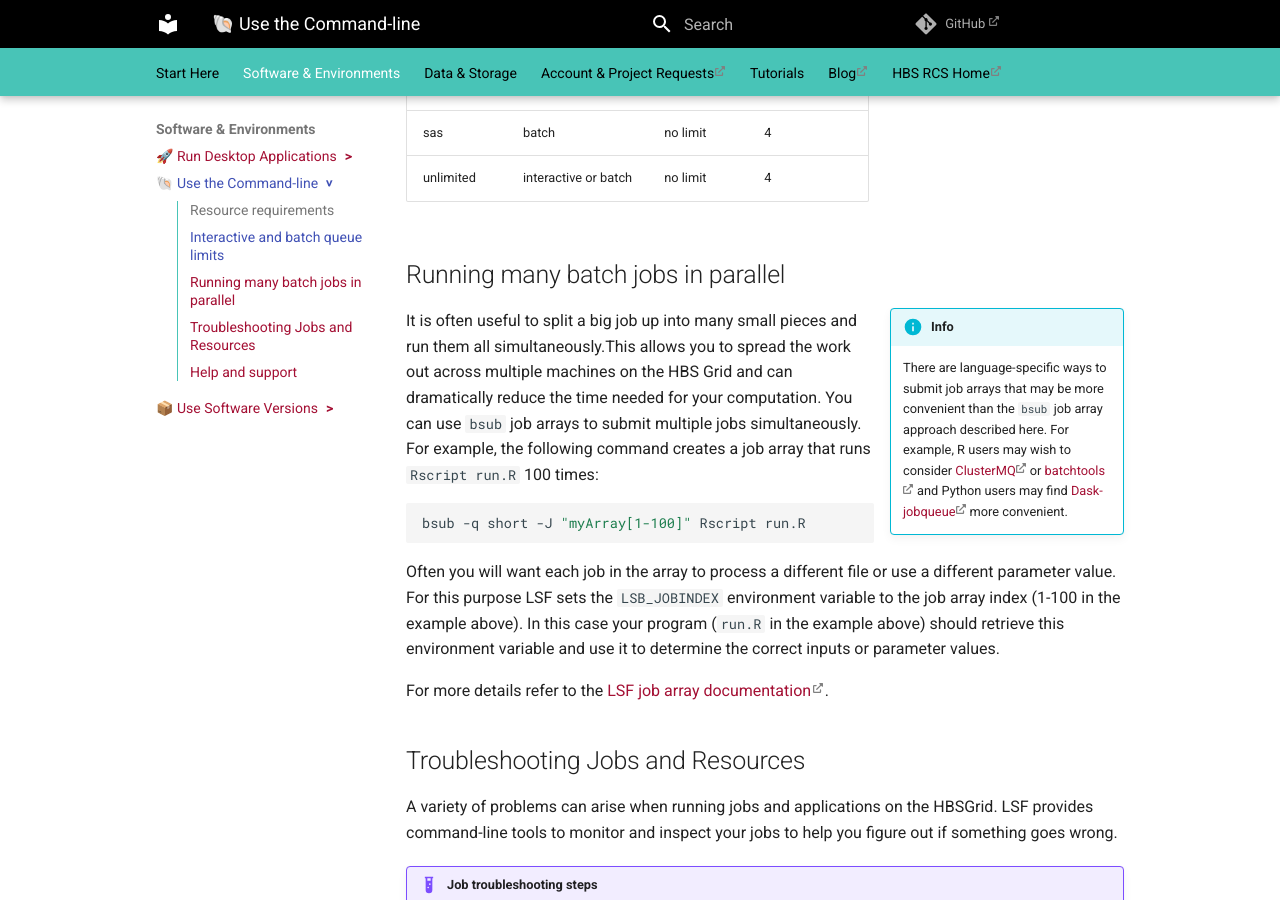
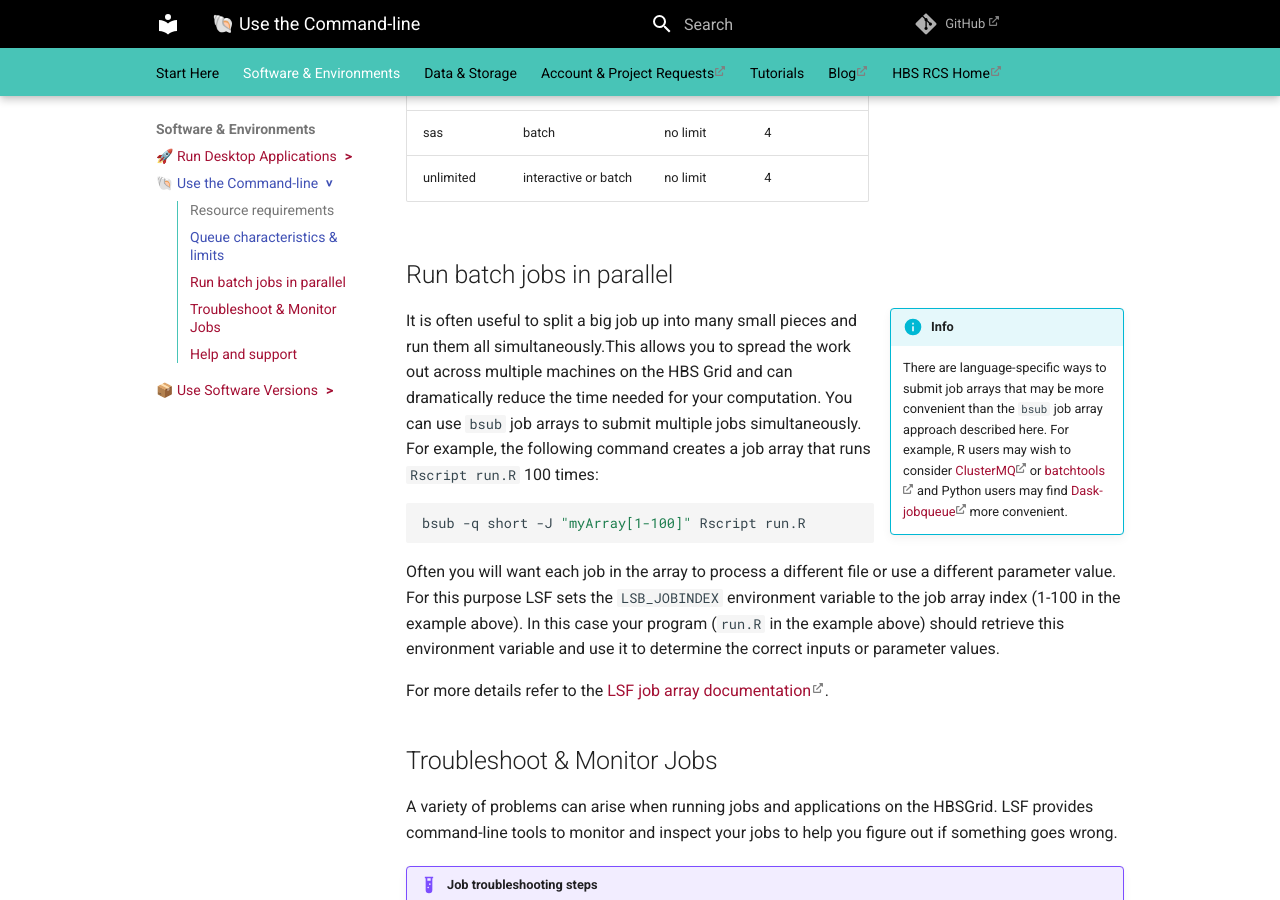
Before and after one commit to hbs-rcs/hbsgrid-docs, an MkDocs documentation site: the page built from docs/commandline.md, in a window 1280 px wide and 900 px high, scrolled down 3041 px. Built offline with MkDocs 1.6.1 and Material for MkDocs 9.7.7, drawn with Linux system fonts in a browser that asks for light colours; comment, search, counter and statistics services are not loaded; some of the changed text lies outside the part shown.

Commit message:
cleanup headings

```diff
--- a/docs/commandline.md
+++ b/docs/commandline.md
@@ -96,7 +96,7 @@ If you need more control please refer to the [LSF documentation for instructions
 on specifying more advanced GPU resource requirements](https://www.ibm.com/docs/en/spectrum-lsf/10.1.0?topic=jobs-submitting-that-require-gpu-resources).
 
 
-## Interactive and batch queue limits
+## Queue characteristics & limits
 
 Machines on the HBS Grid are grouped in **queues** and `bsub` can start jobs in either
 *batch* (background) or *interactive* modes. *Batch* jobs make it easier to run
@@ -157,7 +157,7 @@ are summarized in the table below.
  | unlimited   | interactive or batch   | no limit   | 4               |
 
 
-## Running many batch jobs in parallel
+## Run batch jobs in parallel
 
 !!! info inline end
     There are language-specific ways to submit job arrays that may be more
@@ -188,7 +188,7 @@ determine the correct inputs or parameter values.
 
 For more details refer to the [LSF job array documentation](https://www.ibm.com/docs/en/spectrum-lsf/10.1.0?topic=administration-job-arrays).
 
-## Troubleshooting Jobs and Resources {#troubleshooting-jobs-and-resources}
+## Troubleshoot & Monitor Jobs {#troubleshooting-jobs-and-resources}
 
 A variety of problems can arise when running jobs and applications on
 the HBSGrid. LSF provides command-line tools to monitor and inspect your jobs
```
Also changed, not shown: other parts of docs/commandline.md (+1 -1 lines), docs/menulaunch.md (+10 -3 lines).
